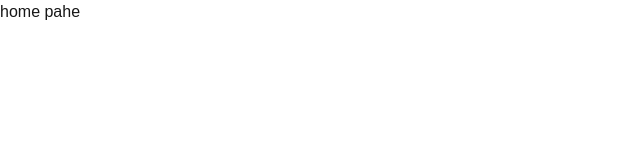
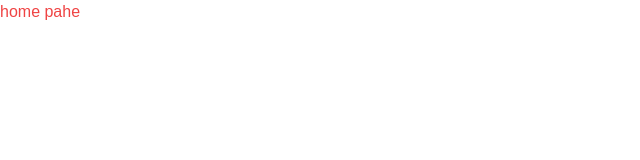
Before and after one commit to Luispel40/fsw-barber, a Next.js app: page / in a window 1280 px wide. Shown: the top 160 px of the page, without its empty margins (0-640 px from the left). Built offline with nearby package versions, Linux system fonts and the light colour scheme.

Commit message:
chore: add tailwind plugin

```diff
--- a/app/page.tsx
+++ b/app/page.tsx
@@ -1,6 +1,12 @@
+"use client";
+
+import { useState } from "react";
+
+//server client/components
 const Home = () => {
+  const [] = useState();
   return (
-    <h1> home pahe</h1>
+    <h1 className="text-red-500"> home pahe</h1>
   )
 }
 
```
Also changed, not shown: .prettierrc.json (added).
